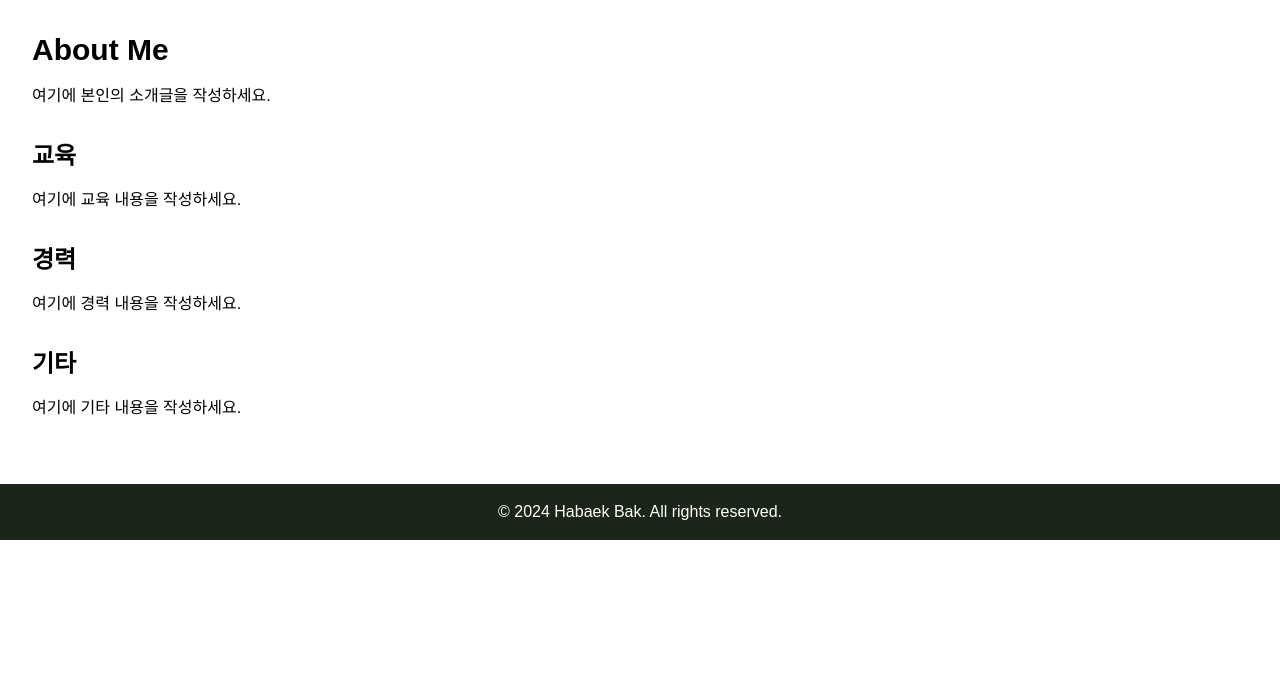
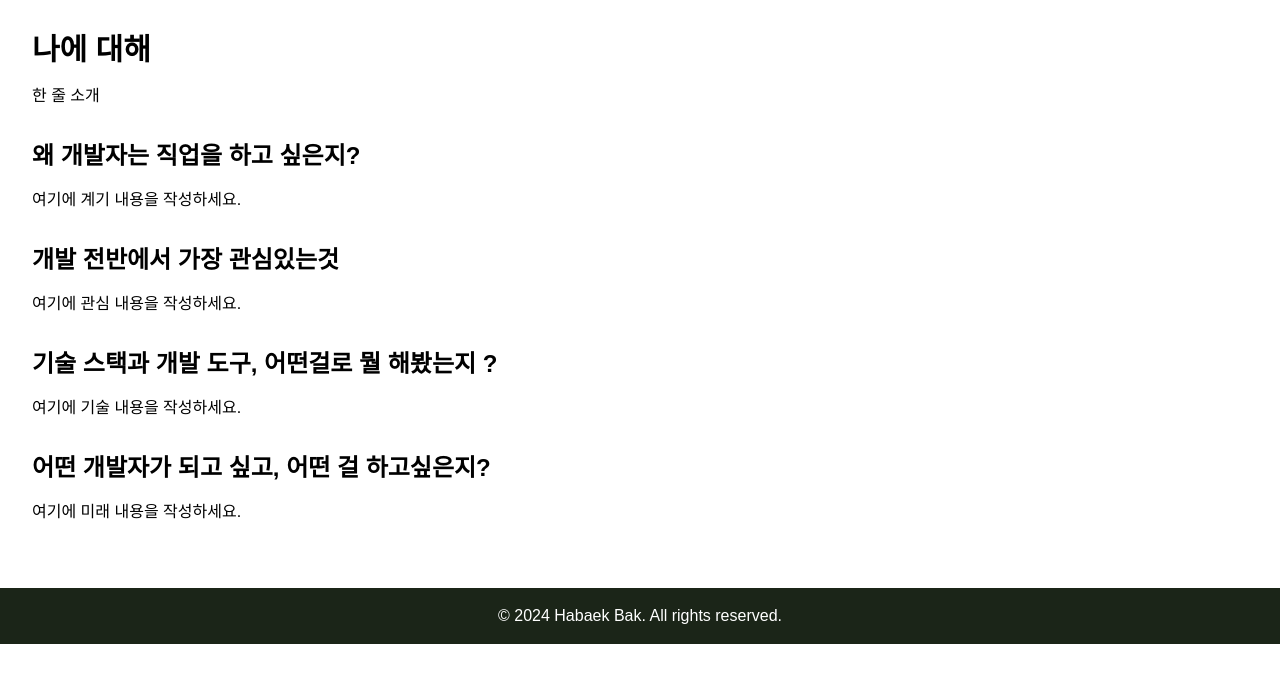
Before and after one commit to habaekk/possible-port, a Next.js app: page /about_me in a window 1280 px wide. Shown: the top 682 px of the page. Built offline with nearby package versions, Linux system fonts and the light colour scheme.

Commit message:
edit about me

```diff
--- a/app/about_me/page.tsx
+++ b/app/about_me/page.tsx
@@ -2,21 +2,25 @@ import React from 'react';
 
 const AboutMePage = () => (
   <div className="p-8">
-    <h2 className="text-3xl font-bold mb-4">About Me</h2>
+    <h2 className="text-3xl font-bold mb-4">나에 대해</h2>
     <section className="mb-8">
-        <p>여기에 본인의 소개글을 작성하세요.</p>
+        <p>한 줄 소개</p>
     </section>
     <section className="mb-8">
-      <h3 className="text-2xl font-bold mb-4">교육</h3>
-      <p>여기에 교육 내용을 작성하세요.</p>
+      <h3 className="text-2xl font-bold mb-4">왜 개발자는 직업을 하고 싶은지?</h3>
+      <p>여기에 계기 내용을 작성하세요.</p>
     </section>
     <section className="mb-8">
-      <h3 className="text-2xl font-bold mb-4">경력</h3>
-      <p>여기에 경력 내용을 작성하세요.</p>
+      <h3 className="text-2xl font-bold mb-4">개발 전반에서 가장 관심있는것</h3>
+      <p>여기에 관심 내용을 작성하세요.</p>
     </section>
     <section className="mb-8">
-      <h3 className="text-2xl font-bold mb-4">기타</h3>
-      <p>여기에 기타 내용을 작성하세요.</p>
+      <h3 className="text-2xl font-bold mb-4">기술 스택과 개발 도구, 어떤걸로 뭘 해봤는지 ?</h3>
+      <p>여기에 기술 내용을 작성하세요.</p>
+    </section>
+    <section className="mb-8">
+      <h3 className="text-2xl font-bold mb-4">어떤 개발자가 되고 싶고, 어떤 걸 하고싶은지?</h3>
+      <p>여기에 미래 내용을 작성하세요.</p>
     </section>
   </div>
 );
```
